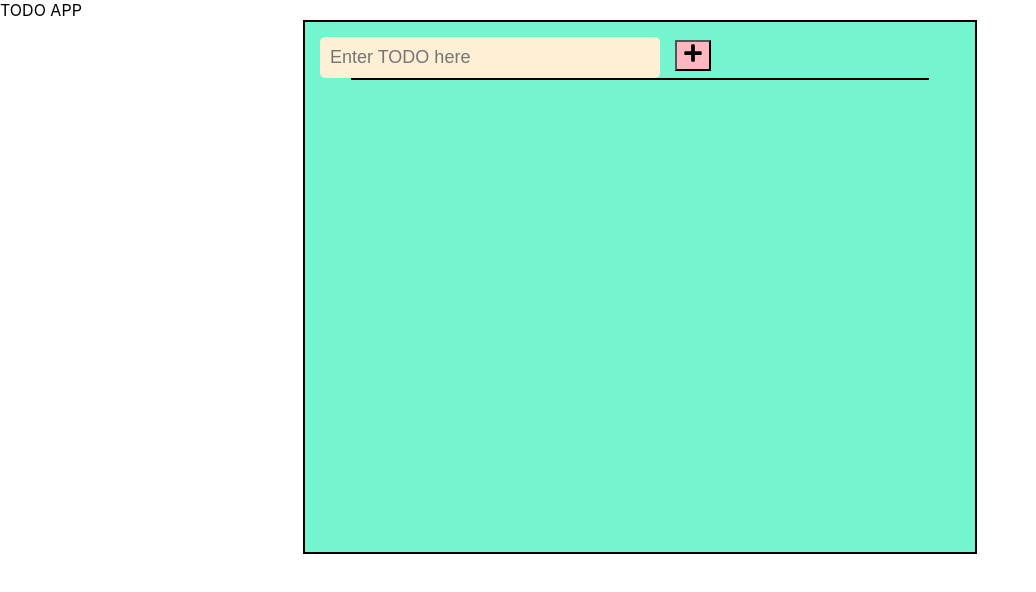
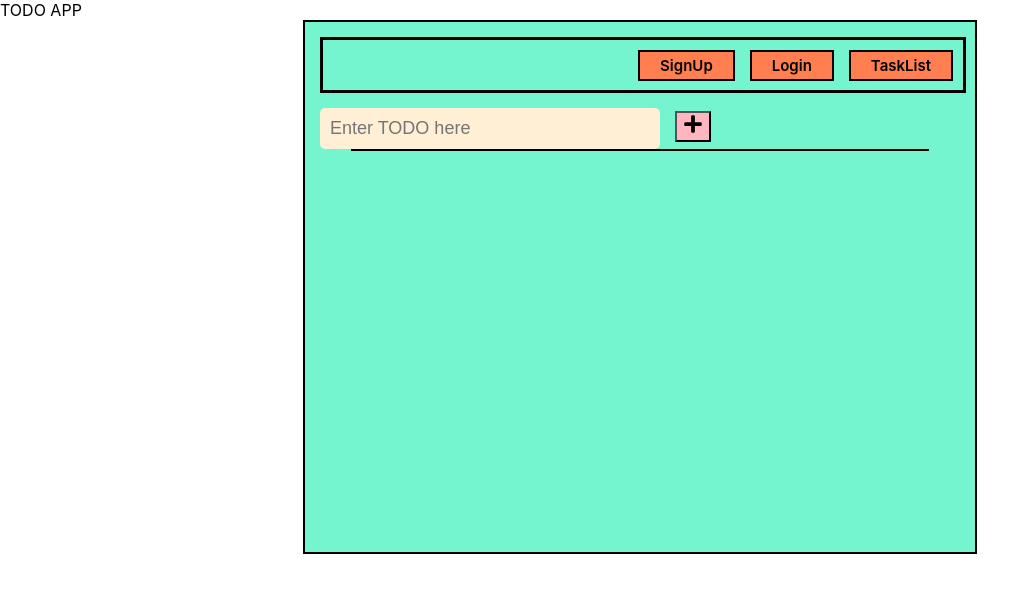
Before and after one commit to roohitgupta/Full_Stack_Todo_App, a React (Create React App) app: page / in a window 1280 px wide. Shown: the top 592 px of the page, without its empty margins (0-1036 px from the left). Built offline with nearby package versions, Linux system fonts and the light colour scheme.

Commit message:
added navbar with react routing

```diff
--- a/package.json
+++ b/package.json
@@ -9,6 +9,7 @@
     "react": "^18.2.0",
     "react-dom": "^18.2.0",
     "react-icons": "^4.4.0",
+    "react-router-dom": "^6.3.0",
     "react-scripts": "5.0.1",
     "styled-components": "^5.3.5",
     "web-vitals": "^2.1.4"
--- a/src/App.js
+++ b/src/App.js
@@ -1,11 +1,13 @@
 import './App.css';
 import Task from "./component/Task/Task"
+
 
 
 function App() {
   return (
     <div>
       TODO APP
+
       <Task />
     </div>
 
--- /dev/null
+++ b/src/component/Navbar/Navbar.css
@@ -0,0 +1,22 @@
+.LinkBtn{
+  border: 2px solid black;
+  background-color: coral;
+  margin-top: 10px;
+  margin-right: 5px;
+  padding: 4px 20px;
+  font-size: 15px;
+  font-weight: 600;
+  font-family: -apple-system, BlinkMacSystemFont, 'Segoe UI', Roboto, Oxygen, Ubuntu, Cantarell, 'Open Sans', 'Helvetica Neue', sans-serif;
+
+}
+
+.mainNavbar{
+
+  text-align: right;
+  border: 3px solid black;
+  height: 50px;
+  width: 100%;
+  margin-bottom: 15px;
+
+
+}
--- /dev/null
+++ b/src/component/Navbar/Navbar.jsx
@@ -0,0 +1,26 @@
+import { Link } from "react-router-dom"
+
+import "./Navbar.css"
+
+
+const Navbar = () => {
+    const nav = [
+        { title: "SignUp", to: "#home" },
+        { title: "Login", to: "#about" },
+        { title: "TaskList", to: "#userList" },
+
+    ];
+
+    return (
+        <div className="mainNavbar">
+
+            {nav.map((e, i) => (
+                <a key={i} href={e.to} style={{ margin: "5px" }} ><button className="LinkBtn"> {e.title}</button></a>
+                    )
+                )
+            }
+
+        </div>);
+};
+
+export default Navbar;
--- a/src/component/Task/Task.jsx
+++ b/src/component/Task/Task.jsx
@@ -3,6 +3,7 @@ import styles from "./task.module.css";
 import AddTask from "../AddTask/AddTask"
 import styled from "styled-components";
 import { FaTrash } from "react-icons/fa";
+import Navbar from '../Navbar/Navbar'
 
 const Task = () => {
 
@@ -48,6 +49,7 @@ const Task = () => {
 
   return (
     <Container>
+      <Navbar />
       <AddTask setDataProps={setData} />
       <Container2>
         {todoList.map((e) => (
```
Also changed, not shown: 1 other file (tests, documents, lock files or other folders).
